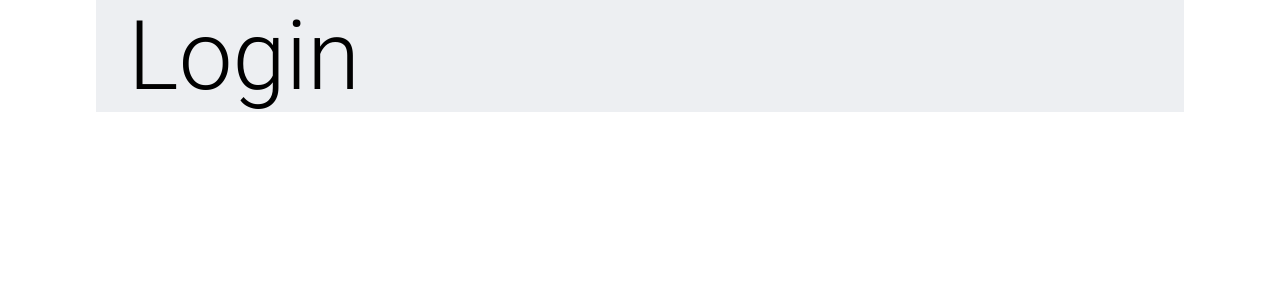
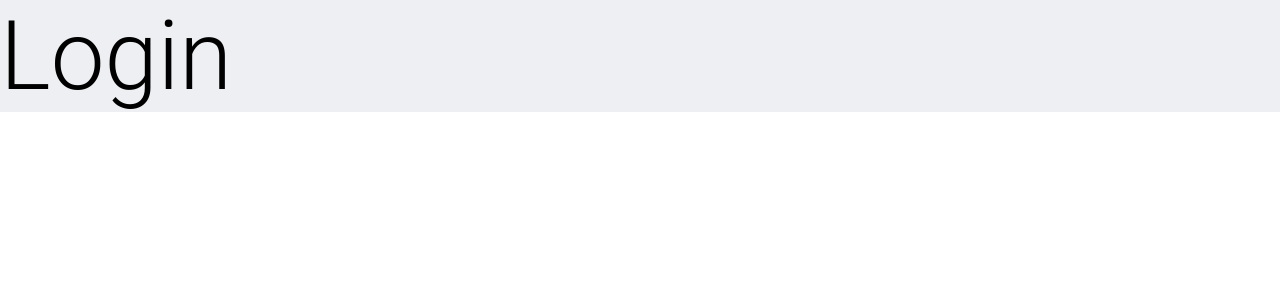
Before and after one commit to K3lOli/Hackathon-Squad-29---Front-End, a React (Vite) app: page / in a window 1280 px wide. Shown: the top 300 px of the page. Built offline with nearby package versions, Linux system fonts and the light colour scheme.

Commit message:
atualização style guide

```diff
--- a/src/index.css
+++ b/src/index.css
@@ -3,7 +3,6 @@
   margin:0;
   box-sizing: border-box;
   font-family: 'Roboto', sans-serif;
-  background-color: white;
 }
 :root {
   /* guia de cores */
@@ -169,17 +168,3 @@ h6{
   font-size: 15px;
   font-weight: 500;
 }
-  /*
-  ---------------------------------------
-  comportamento por tamanho de tela
-  */
-@media all and (min-width: 360px) {
-  *{
-    padding: 0 var(--space-16);
-  }
-}
-@media all and (max-width: 360px) {
-  *{
-    padding: 0 var(--space-12);
-  }
-}
```
